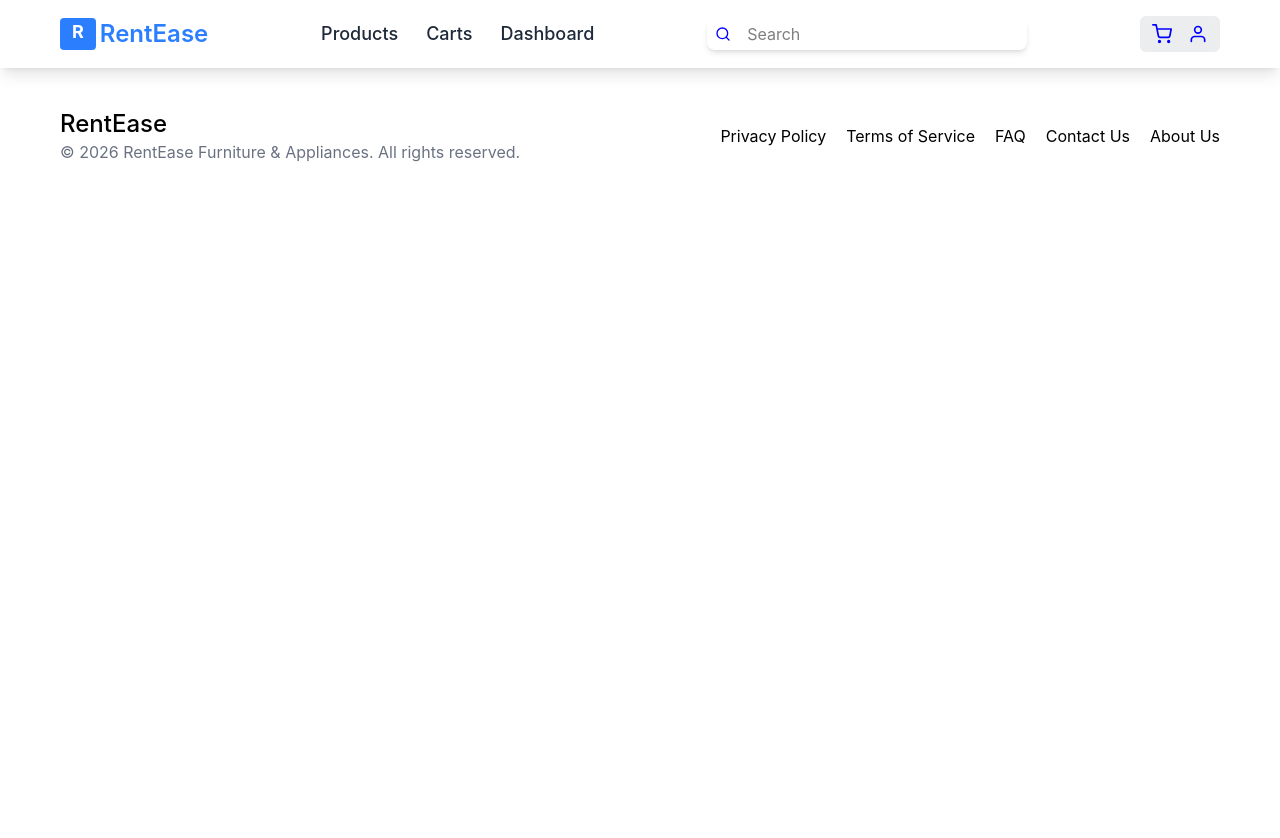
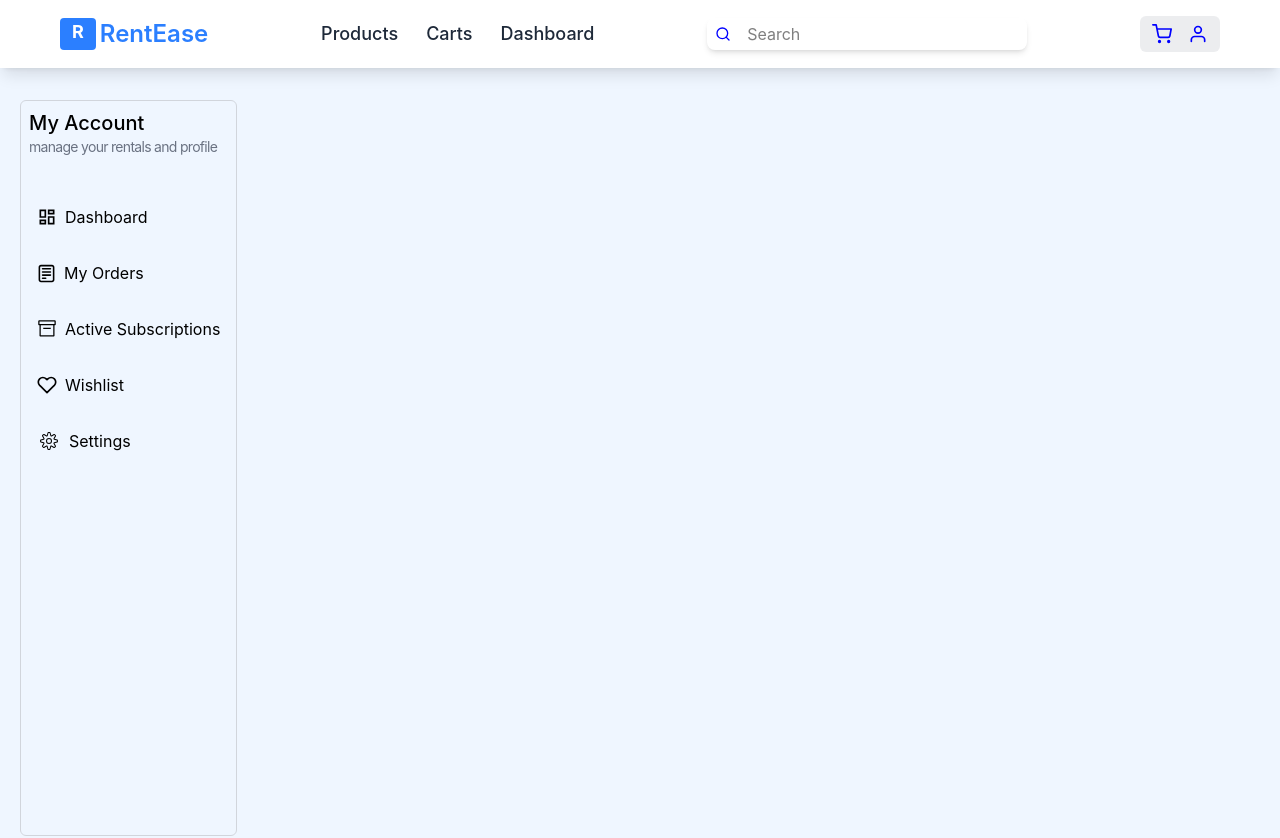
Before and after one commit to dheetchithselvan12/rent-ease, a React (Vite) app in the folder client/: page /my-account in a window 1280 px wide. Shown: the top 838 px of the page. Before the commit the page ends 800 px from the top, so only its background shows below. Built offline with nearby package versions, Linux system fonts and the light colour scheme.

Commit message:
User dashboard created

```diff
--- a/client/src/App.jsx
+++ b/client/src/App.jsx
@@ -9,6 +9,7 @@ import Checkout from "./pages/Checkout";
 import OrderSuccess from "./pages/OrderSuccess";
 import MyOrders from "./pages/MyOrders";
 import OrderDetailes from "./pages/OrderDetailes";
+import UserAccount from "./pages/UserAccount";
 
 const App = () => {
   return (
@@ -23,6 +24,7 @@ const App = () => {
         <Route path="/order-success" element={<OrderSuccess />} />
         <Route path="/my-orders" element={<MyOrders />} />
         <Route path="/orders/:id" element={<OrderDetailes />} />
+        <Route path="/my-account" element={<UserAccount />} />
       </Routes>
       <Footer />
     </>
--- a/client/src/components/Navbar.jsx
+++ b/client/src/components/Navbar.jsx
@@ -84,11 +84,13 @@ const Navbar = () => {
               </span>
             )}
           </Link>
-          <FiUser
-            size={"20px"}
-            color="blue"
-            className="cursor-pointer hover:scale-125 duration-300 "
-          />
+          <Link to="/my-account">
+            <FiUser
+              size={"20px"}
+              color="blue"
+              className="cursor-pointer hover:scale-125 duration-300 "
+            />
+          </Link>
         </div>
       </nav>
     </>
--- /dev/null
+++ b/client/src/components/navbar/UserDashboardNavbar.jsx
@@ -0,0 +1,37 @@
+import { Link } from "react-router-dom";
+import { MdOutlineDashboard } from "react-icons/md";
+import { FiHeart } from "react-icons/fi";
+import { CgNotes } from "react-icons/cg";
+import { CiSettings } from "react-icons/ci";
+import { VscArchive } from "react-icons/vsc";
+
+const UserDashboardNavbar = () => {
+  return (
+    <div className="sticky left-0 border border-gray-300 rounded-md w-fit h-full p-2">
+      <h1 className="text-xl font-medium">My Account</h1>
+      <p className="text-gray-500 text-sm tracking-tighter">
+        manage your rentals and profile
+      </p>
+
+      <div className="my-10 space-y-4">
+        <Link className="flex gap-2 items-center hover:border-gray-100 hover:bg-blue-100/50 hover:text-blue-500 transition-colors duration-500 rounded-md p-2 ">
+          <MdOutlineDashboard size={20} /> Dashboard
+        </Link>
+        <Link className="flex gap-2 items-center hover:border-gray-100 hover:bg-blue-100 hover:text-blue-500 transition-colors duration-500 rounded-md p-2 ">
+          <CgNotes size={19} /> My Orders
+        </Link>
+        <Link className="flex gap-2 items-center hover:border-gray-100 hover:bg-blue-100 hover:text-blue-500 transition-colors duration-500 rounded-md p-2  ">
+          <VscArchive size={20} /> Active Subscriptions
+        </Link>
+        <Link className="flex gap-2 items-center hover:border-gray-100 hover:bg-blue-100 hover:text-blue-500 transition-colors duration-500 rounded-md p-2 ">
+          <FiHeart size={20} /> Wishlist
+        </Link>
+        <Link className="flex gap-2 items-center hover:border-gray-100 hover:bg-blue-100 hover:text-blue-500 transition-colors duration-500 rounded-md p-2 ">
+          <CiSettings size={24} /> Settings
+        </Link>
+      </div>
+    </div>
+  );
+};
+
+export default UserDashboardNavbar;
--- /dev/null
+++ b/client/src/pages/UserAccount.jsx
@@ -0,0 +1,11 @@
+import UserDashboardNavbar from "../components/navbar/UserDashboardNavbar";
+
+const UserAccount = () => {
+  return (
+    <div className="flex gap-5 h-dvh py-8 px-5 bg-blue-50">
+      <UserDashboardNavbar />
+    </div>
+  );
+};
+
+export default UserAccount;
```
